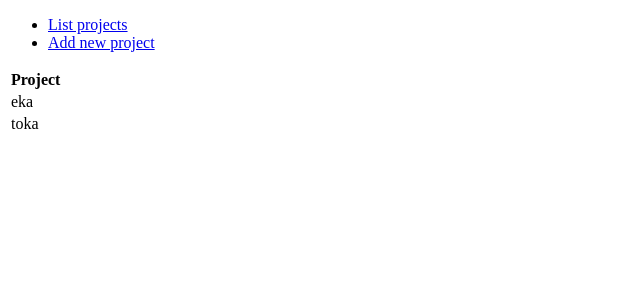
After one commit to yusifsalam/tyoaikaseuranta, a Flask app: page /projects in a window 1280 px wide. The commit adds this page. Shown: the top 300 px of the page, without its empty margins (0-640 px from the left). Run offline with Flask 2, Linux system fonts and the light colour scheme; data comes from the database, SQL or seed files in the repository; both versions use the stored data as it was after the commit.

Commit message:
Part 2 done

```diff
--- /dev/null
+++ b/application/projects/views.py
@@ -0,0 +1,18 @@
+from application import app, db
+from flask import render_template, request, redirect, url_for
+from application.projects.models import Project
+
+@app.route("/projects", methods=["GET"])
+def projects_index():
+    return render_template("projects/list.html", projects = Project.query.all())
+
+@app.route("/projects/new")
+def projects_form():
+    return render_template("projects/new.html")
+
+@app.route("/projects/", methods=["POST"])
+def projects_create():
+    new_project = Project(request.form.get("name"))
+    db.session().add(new_project)
+    db.session().commit()
+    return redirect(url_for("projects_index"))
--- a/application/templates/layout.html
+++ b/application/templates/layout.html
@@ -6,6 +6,10 @@
   </head>
 
   <body>
+    <ul>
+      <li><a href="{{ url_for('projects_index') }}">List projects</a></li>
+      <li><a href="{{ url_for('projects_form') }}">Add new project</a></li>
+    </ul>
     {% block body %}
       <p>
         Content.
--- /dev/null
+++ b/application/templates/projects/list.html
@@ -0,0 +1,14 @@
+{% extends "layout.html" %}
+
+{% block body %}
+  <table>
+    <tr>
+      <th>Project</th>
+    </tr>
+    {% for project in projects %}
+    <tr>
+      <td>{{ project.name }}</td>
+    </tr>
+    {% endfor %}
+  </table>
+{% endblock %}
```
Also changed, not shown: application/__init__.py (+9 -0 lines), application/projects/models.py (added, +12 -0 lines), application/templates/projects/new.html (added, +8 -0 lines), requirements.txt (+10 -0 lines), application/projects.db (added), application/projects/__init__.py (added).
